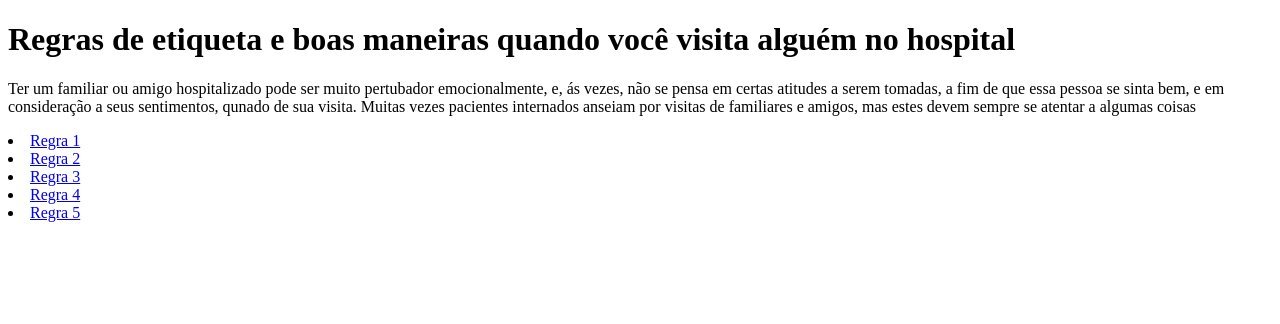
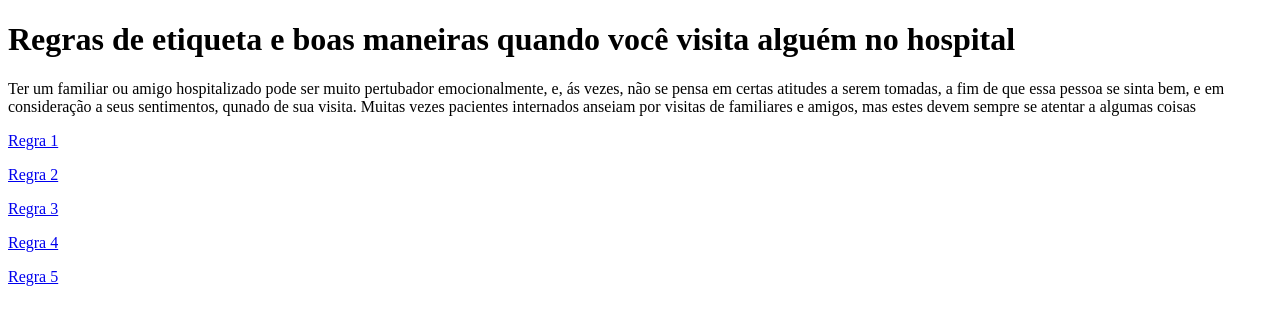
Before and after one commit to GuilhermeMenezesSilva/Regras-Hospitalares, a plain HTML site: page index.html in a window 1280 px wide. Drawn offline with Linux system fonts and the light colour scheme.

Commit message:
Alteração na separação dos links para as regras

```diff
--- a/index.html
+++ b/index.html
@@ -12,12 +12,11 @@
     <p>Ter um familiar ou amigo hospitalizado pode ser muito pertubador emocionalmente, e, ás vezes, não se pensa em certas atitudes a serem tomadas, a fim de que essa pessoa se sinta bem, e em consideração a seus sentimentos, qunado de sua visita. Muitas vezes pacientes internados anseiam por visitas de familiares e amigos, mas estes devem sempre se atentar a algumas coisas</p>
 
     <nav>
-        <li><a href="regras/regra1.html">Regra 1</a></li>
-        <li><a href="regras/regra2.html">Regra 2</a></li>
-        <li><a href="regras/regra3.html">Regra 3</a></li>
-        <li><a href="regras/regra4.html">Regra 4</a></li>
-        <li><a href="regras/regra5.html">Regra 5</a></li>
+        <p><a href="regras/regra1.html">Regra 1</a></p>
+        <p><a href="regras/regra2.html">Regra 2</a></p>
+        <p><a href="regras/regra3.html">Regra 3</a></p>
+        <p><a href="regras/regra4.html">Regra 4</a></p>
+        <p><a href="regras/regra5.html">Regra 5</a></p>
     </nav>
-
 </body>
 </html>
```
